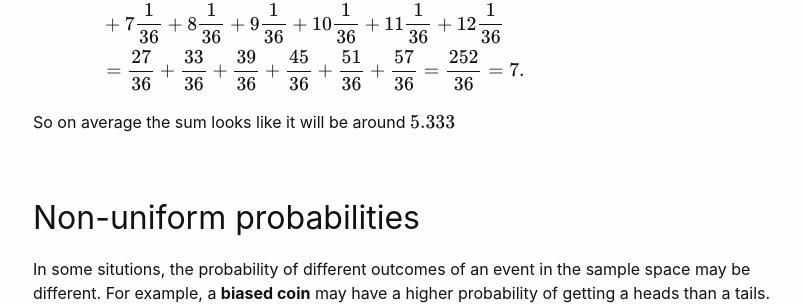
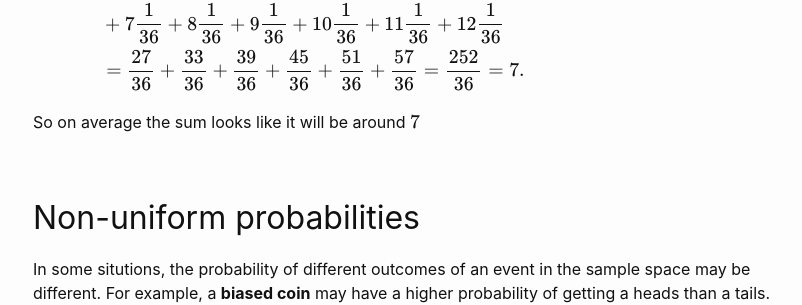
Before and after one commit to wcasper/math180fall2024, a Jekyll site: the page built from _modules/ready-set-bet/probability.md, in a window 1280 px wide and 900 px high, scrolled down 3502 px. Shown: the part 151-456 px from the top of the window, without its empty margins (237-1039 px from the left). Built offline with Jekyll 4.4.1, drawn with Linux system fonts in a browser that asks for light colours.

Commit message:
fixed typo

```diff
--- a/_modules/ready-set-bet/probability.md
+++ b/_modules/ready-set-bet/probability.md
@@ -132,7 +132,7 @@ E(f)
   & = \frac{27}{36} + \frac{33}{36} + \frac{39}{36} + \frac{45}{36} + \frac{51}{36} + \frac{57}{36} = \frac{252}{36} = 7.
 \end{align}$$
 
-So on average the sum looks like it will be around $$5.333$$
+So on average the sum looks like it will be around $$7$$
 
 
 ## Non-uniform probabilities
```
